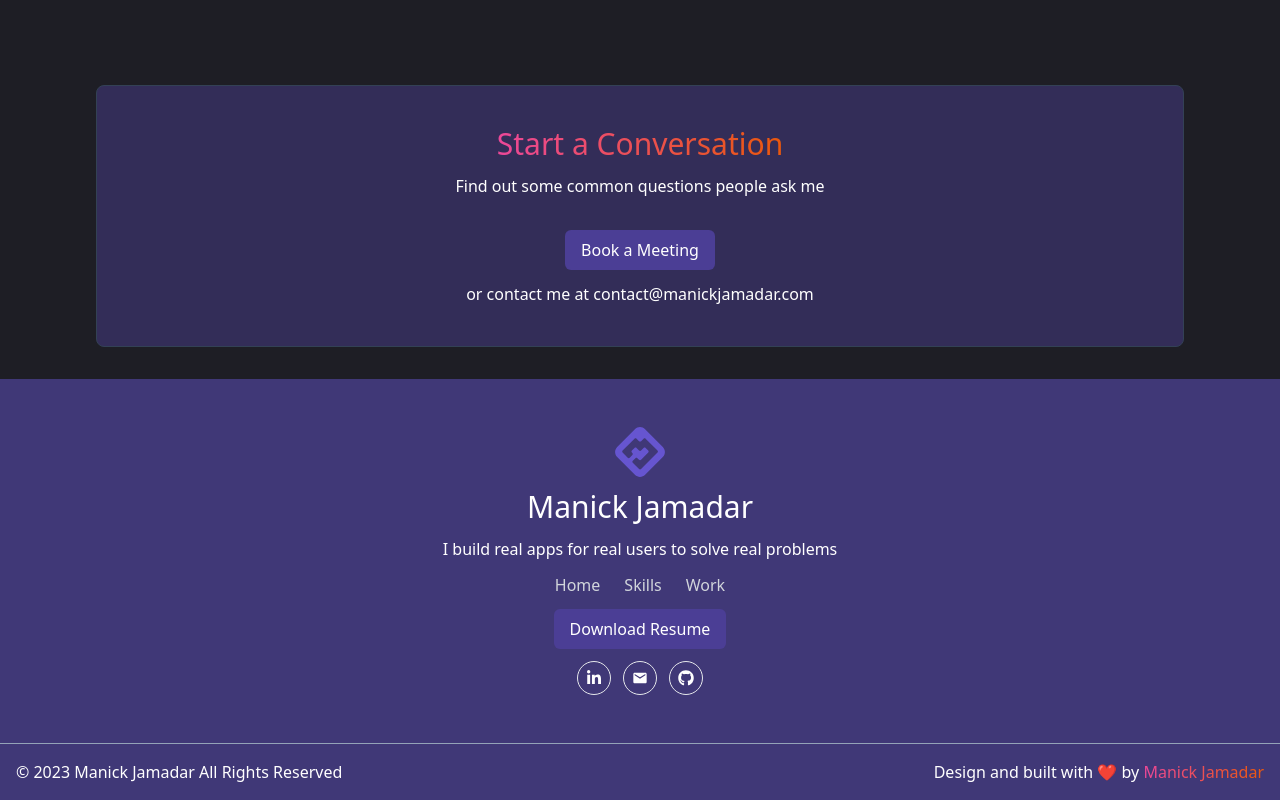
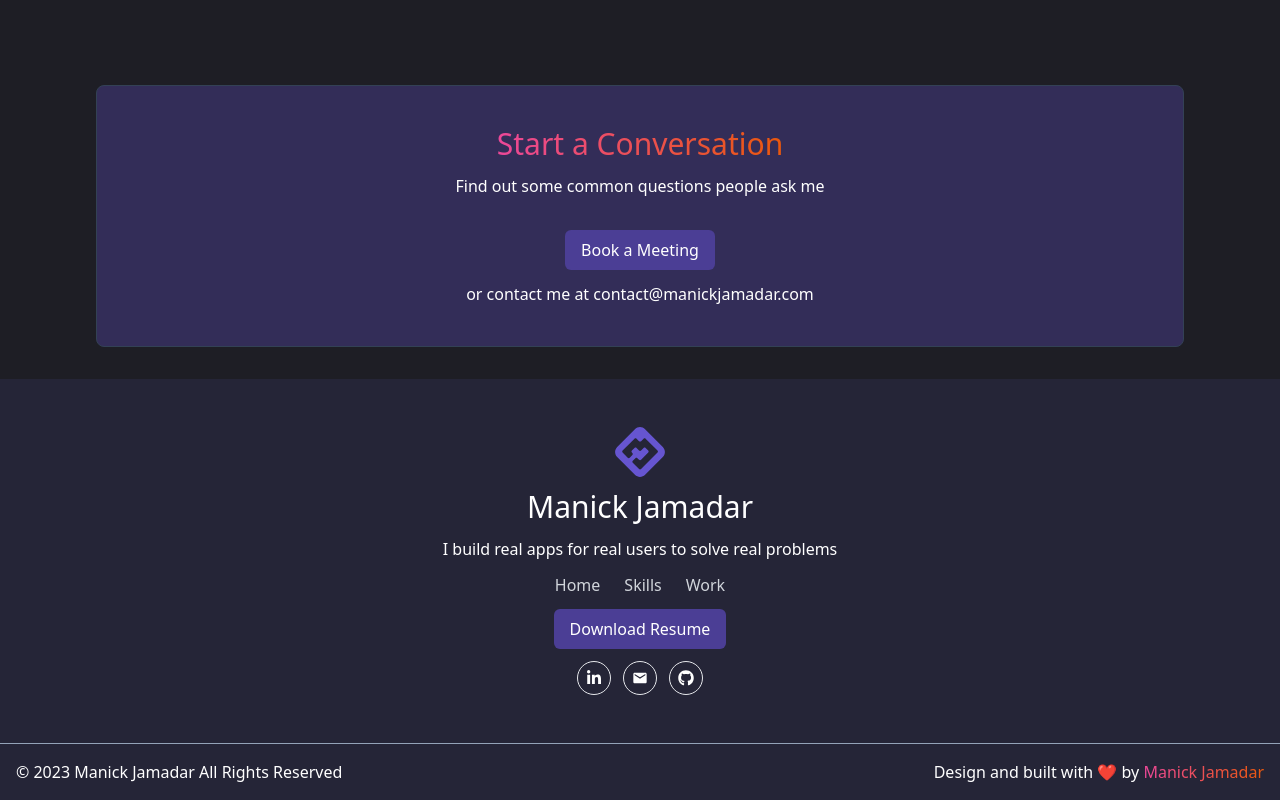
Before and after one commit to manickjamadar/personal-website, a Next.js app: page / in a window 1280 px wide. Shown: the part 2933-3733 px from the top of the page. Built offline with nearby package versions, Linux system fonts and the light colour scheme.

Commit message:
900 color changed in config

```diff
--- a/tailwind.config.ts
+++ b/tailwind.config.ts
@@ -25,7 +25,7 @@ const config: Config = {
           "600": "#6655d0",
           "700": "#5b4ab8",
           "800": "#4b3e95",
-          "900": "#403877",
+          "900": "#252537",
           "950": "#1E1E25",
         },
       },
```
